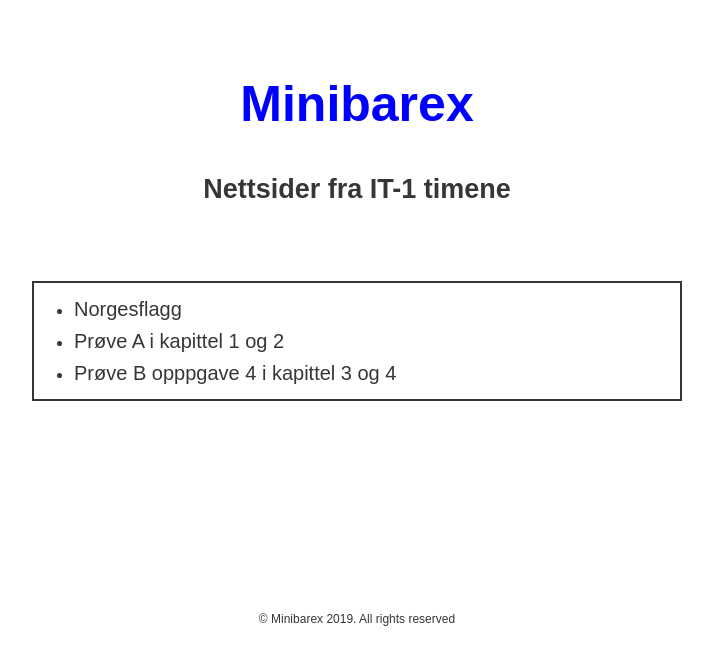
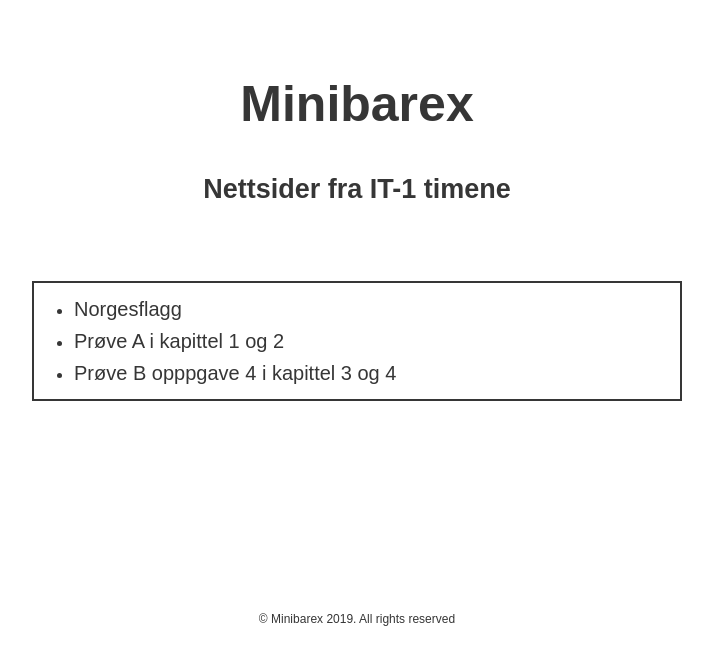
Before and after one commit to Minibarex/itnettsider, a plain HTML site: page index.html in a window 1280 px wide. In both pictures the pointer is over the link "Minibarex". Shown: the whole page, without its empty margins (283-996 px from the left). Drawn offline with Linux system fonts and the light colour scheme.

Commit message:
Minor css adjustments

```diff
--- a/index.html
+++ b/index.html
@@ -28,9 +28,6 @@
                 text-decoration: none;
                 color:#363636;
             }
-            body>header>h1>a:hover{
-                color:blue;
-            }
             body>header>h1,h2{
                 text-align: center;
             }
@@ -39,8 +36,11 @@
                 text-decoration: none;
                 color: #363636;
             }
+            a:hover{
+                color: #363636;
+            }
             ul>li>a:hover{
-                color:blue;
+                text-decoration: underline;
             }
             footer{
                 font-size: 12px;
```
Also changed, not shown: projects/Norgesflagg/index.html (+1 -4 lines).
